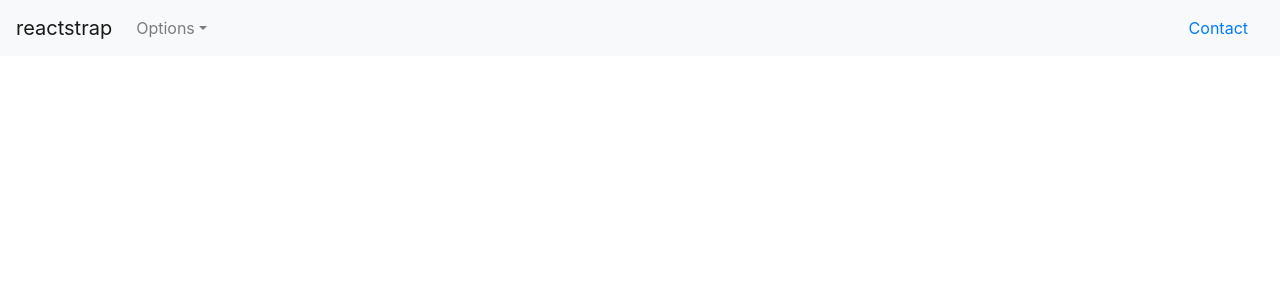
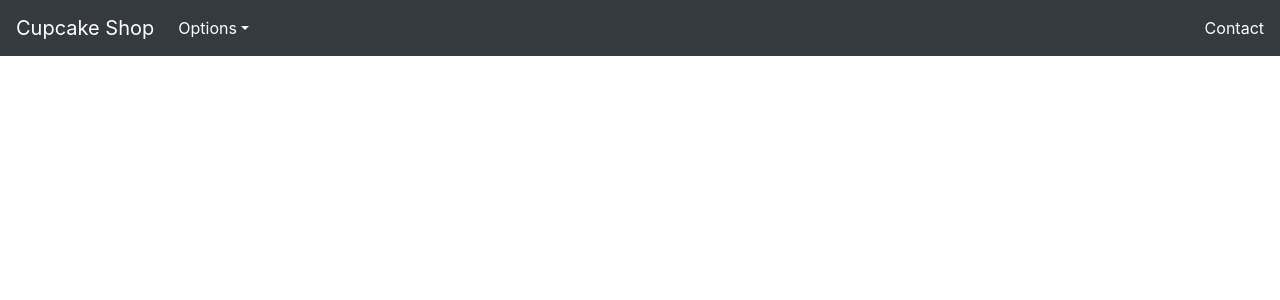
Before and after one commit to LawrenceObote/CupcakeE-Commerce, a React (Create React App) app in the folder Client/cupcake-shop/: page / in a window 1280 px wide. Shown: the top 300 px of the page. Built offline with nearby package versions, Linux system fonts and the light colour scheme.

Commit message:
styled NavBar

```diff
--- a/Client/cupcake-shop/src/App.css
+++ b/Client/cupcake-shop/src/App.css
@@ -2,37 +2,9 @@
   text-align: center;
 }
 
-.App-logo {
-  height: 40vmin;
-  pointer-events: none;
-}
-
-@media (prefers-reduced-motion: no-preference) {
-  .App-logo {
-    animation: App-logo-spin infinite 20s linear;
-  }
-}
-
-.App-header {
-  background-color: #282c34;
-  min-height: 100vh;
-  display: flex;
-  flex-direction: column;
-  align-items: center;
-  justify-content: center;
-  font-size: calc(10px + 2vmin);
+.nav-item {
   color: white;
 }
-
-.App-link {
-  color: #61dafb;
+#nav-item {
+  color: white;
 }
-
-@keyframes App-logo-spin {
-  from {
-    transform: rotate(0deg);
-  }
-  to {
-    transform: rotate(360deg);
-  }
-}
--- a/Client/cupcake-shop/src/components/NavigationBar.js
+++ b/Client/cupcake-shop/src/components/NavigationBar.js
@@ -23,21 +23,21 @@ const NavigationBar = (props) => {
         const toggle = () => setIsOpen(!isOpen);
     return (
         <div>
-           <Navbar color="light" light expand="md">
-        <NavbarBrand href="/">reactstrap</NavbarBrand>
+           <Navbar color="dark" light expand="md">
+        <NavbarBrand style={{color: 'white'}} href="/">Cupcake Shop</NavbarBrand>
         <NavbarToggler onClick={toggle} />
         <Collapse isOpen={isOpen} navbar>
           <Nav className="mr-auto" navbar>
 
             <UncontrolledDropdown nav inNavbar>
-              <DropdownToggle nav caret>
+              <DropdownToggle style={{color: 'white'}} nav caret>
                 Options
               </DropdownToggle>
               <DropdownMenu right>
-                <DropdownItem tag={Link} to="/cupcakes">
+                <DropdownItem  tag={Link} to="/cupcakes">
                   Cupcakes
                 </DropdownItem>
-                <DropdownItem tag={Link} to="/cakebatter">
+                <DropdownItem  tag={Link} to="/cakebatter">
                   CakeBatter
                 </DropdownItem>
                 <DropdownItem tag={Link} to="/frosting">
@@ -46,7 +46,7 @@ const NavigationBar = (props) => {
               </DropdownMenu>
             </UncontrolledDropdown>
           </Nav>
-          <NavLink>Contact</NavLink>
+          <NavItem style={{color: 'white'}} tag={Link} to="/contact">Contact</NavItem>
         </Collapse>
       </Navbar>
   </div>
```
